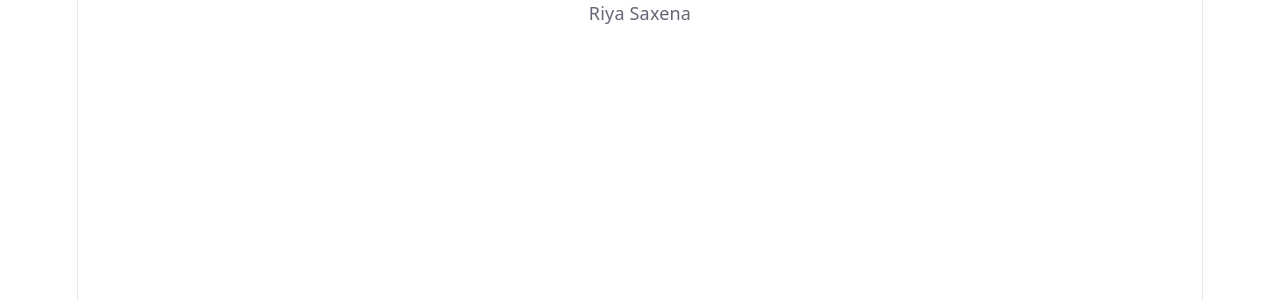
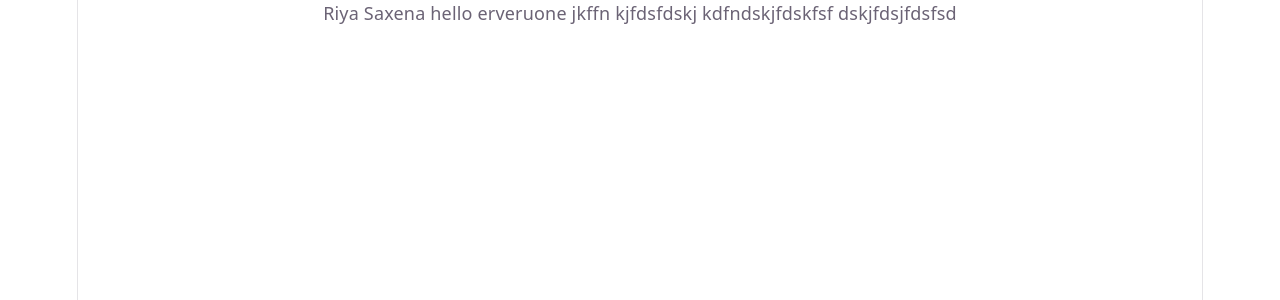
Before and after one commit to riyasaxena09/ReactProjects, a React (Vite) app in the folder reactquery/: page / in a window 1280 px wide. Shown: the top 300 px of the page. Built offline with nearby package versions, Linux system fonts and the light colour scheme.

Commit message:
feat: add changes

```diff
--- a/reactquery/src/App.jsx
+++ b/reactquery/src/App.jsx
@@ -5,6 +5,7 @@ function App() {
   return (
    <div>
     Riya Saxena
+    hello erveruone jkffn kjfdsfdskj kdfndskjfdskfsf dskjfdsjfdsfsd
    </div>
   )
 }
```
